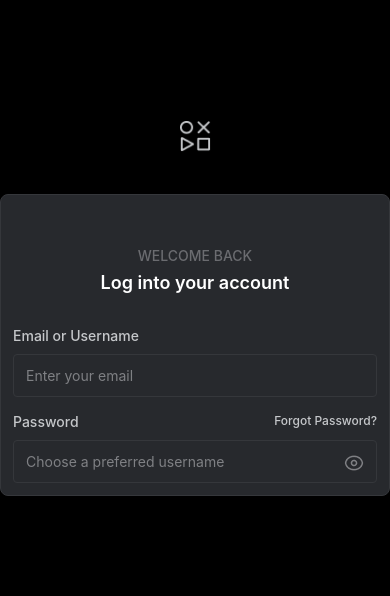
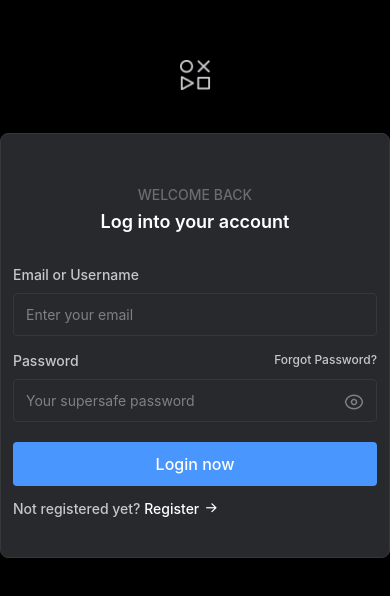
Before and after one commit to ligilv/onboardingDesign, a React Native app: screen /Login in a window 390 px wide. Shown: the part 114-710 px from the top of the page. Built offline with nearby package versions, Linux system fonts and the light colour scheme; what react-native-mmkv would draw is missing.

Commit message:
login screen done and custom button addded'

```diff
--- a/App.js
+++ b/App.js
@@ -28,7 +28,7 @@ const App = () => {
   return (
     <SafeAreaView style={{flex: 1, backgroundColor: colors.black}}>
       {/* <Text>hello</Text>
-      <Icon name="rocket" size={30} color="#900" />
+      <Icon name="arrowright" size={30} color="#900" />
       <Image
         source={logo}
         style={{width: 200, height: 200, backgroundColor: 'red'}}
--- a/src/components/customButton/index.js
+++ b/src/components/customButton/index.js
@@ -1,11 +1,35 @@
-import {StyleSheet, Text, View} from 'react-native';
+import {StyleSheet, Text, View, TouchableOpacity} from 'react-native';
 import React from 'react';
+import {colors} from '../../constants/colors';
+import CustomText from '../customText';
 
-const CustomButton = () => {
+const CustomButton = ({children, style, textStyle}) => {
   return (
-    <View>
-      <Text>CustomButton</Text>
-    </View>
+    <TouchableOpacity
+      style={[
+        {
+          flexDirection: 'row',
+          borderRadius: 4,
+          backgroundColor: colors.primaryBtnColor,
+          justifyContent: 'center',
+          alignItems: 'center',
+          paddingVertical: 12,
+        },
+        style,
+      ]}>
+      <CustomText
+        style={[
+          {
+            color: colors.buttonTextColor,
+            fontSize: 14,
+            fontWeight: '500',
+            // marginTop: 40,
+          },
+          textStyle,
+        ]}>
+        {children}
+      </CustomText>
+    </TouchableOpacity>
   );
 };
 
--- a/src/constants/colors.js
+++ b/src/constants/colors.js
@@ -6,4 +6,5 @@ export const colors = {
   placeholderColor: '#7F8084',
   primaryBtnColor: '#4A96FF',
   buttonTextColor: '#FFFFFF',
+  white: '#FFFFFF',
 };
--- a/src/screens/Login/index.js
+++ b/src/screens/Login/index.js
@@ -5,11 +5,13 @@ import {eye, logo} from '../../assets';
 import Card from '../../components/card';
 import CustomText from '../../components/customText';
 import OnboardInput from '../../components/onboardInput';
+import Icon from 'react-native-vector-icons/dist/AntDesign';
+import CustomButton from '../../components/customButton';
 const Login = () => {
   return (
     <View style={styles.container}>
       <Image source={logo} style={styles.logo} resizeMode="contain" />
-      <Card style={{marginTop: 42}}>
+      <Card style={{marginTop: 42, paddingBottom: 40}}>
         <View style={{alignItems: 'center'}}>
           <CustomText
             style={{
@@ -69,11 +71,43 @@ const Login = () => {
           </CustomText>
         </View>
         <OnboardInput
-          placeholder="Choose a preferred username"
-          //   letfIcon={false}
+          placeholder="Your supersafe password "
           rightIcon={true}
           rIconName={eye}
         />
+        <CustomButton style={{marginTop: 20}} textStyle={{fontSize: 16}}>
+          Login now
+        </CustomButton>
+        <View
+          style={{
+            flexDirection: 'row',
+            marginTop: 14,
+            alignItems: 'center',
+          }}>
+          <CustomText
+            style={{
+              color: colors.textColor,
+              fontSize: 14,
+              fontWeight: '500',
+            }}>
+            Not registered yet?
+          </CustomText>
+          <CustomText
+            style={{
+              color: colors.white,
+              fontSize: 14,
+              fontWeight: '500',
+            }}>
+            {' '}
+            Register
+          </CustomText>
+          <Icon
+            name="arrowright"
+            size={14}
+            color={colors.white}
+            style={{paddingLeft: 5}}
+          />
+        </View>
       </Card>
     </View>
   );
```
